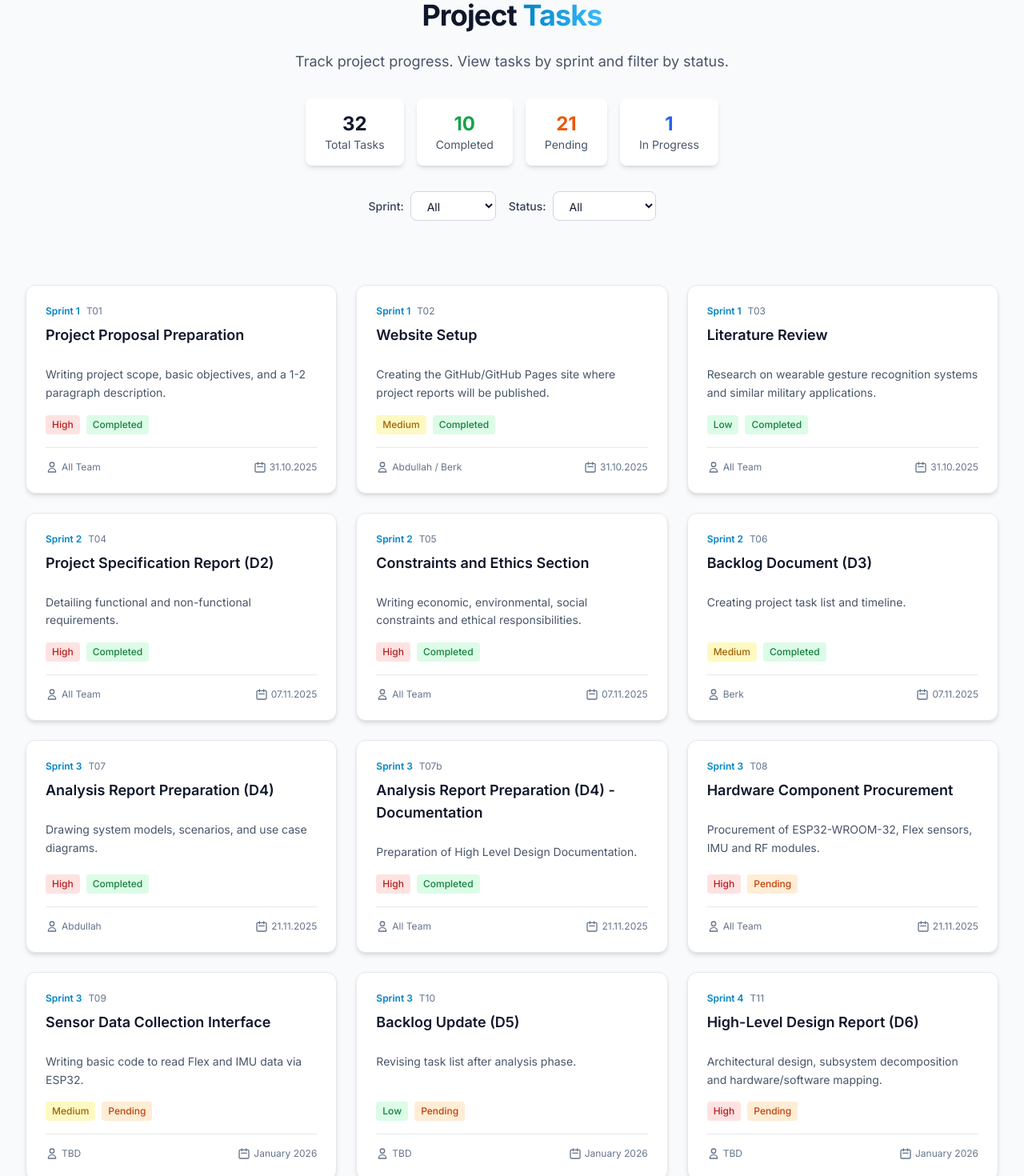
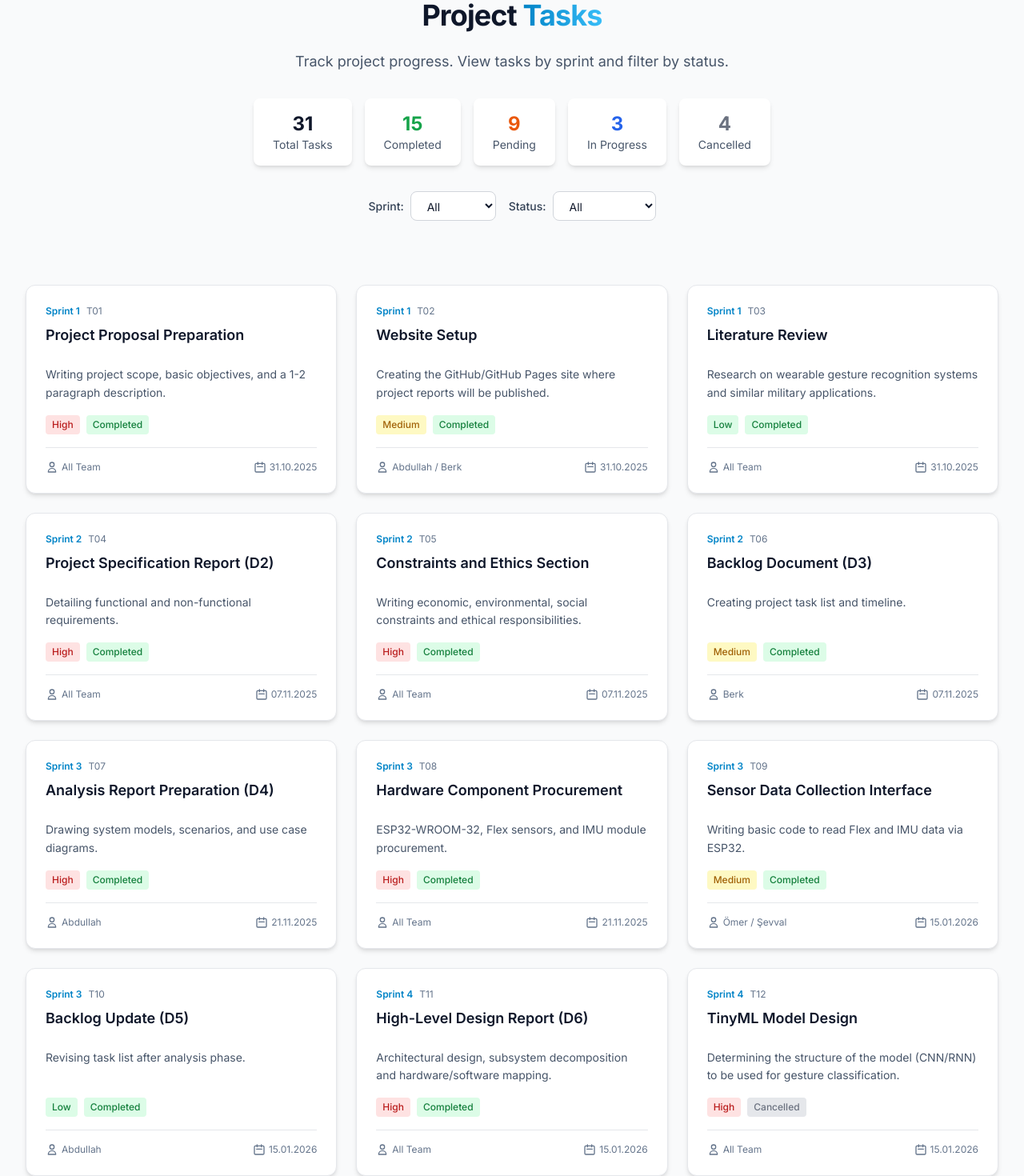
Before and after one commit to ILTER-AKKE/website, a React (Vite) app: page / in a window 1280 px wide. Shown: the part 8020-9490 px from the top of the page at 80% size. Built offline with nearby package versions, Linux system fonts and the light colour scheme.

Commit message:
Finalize backlog and update UI statuses

```diff
--- a/src/data/todos.js
+++ b/src/data/todos.js
@@ -71,9 +71,9 @@ export const todos = [
   },
   {
     sprint: 'Sprint 3',
-    id: 'T07b',
-    title: 'Analysis Report Preparation (D4) - Documentation',
-    description: 'Preparation of High Level Design Documentation.',
+    id: 'T08',
+    title: 'Hardware Component Procurement',
+    description: 'ESP32-WROOM-32, Flex sensors, and IMU module procurement.',
     responsible: 'All Team',
     priority: 'High',
     dueDate: '21.11.2025',
@@ -81,103 +81,93 @@ export const todos = [
   },
   {
     sprint: 'Sprint 3',
-    id: 'T08',
-    title: 'Hardware Component Procurement',
-    description: 'Procurement of ESP32-WROOM-32, Flex sensors, IMU and RF modules.',
-    responsible: 'All Team',
-    priority: 'High',
-    dueDate: '21.11.2025',
-    status: 'Pending'
-  },
-  {
-    sprint: 'Sprint 3',
     id: 'T09',
     title: 'Sensor Data Collection Interface',
     description: 'Writing basic code to read Flex and IMU data via ESP32.',
-    responsible: 'TBD',
+    responsible: 'Ömer / Şevval',
     priority: 'Medium',
-    dueDate: 'January 2026',
-    status: 'Pending'
+    dueDate: '15.01.2026',
+    status: 'Completed'
   },
   {
     sprint: 'Sprint 3',
     id: 'T10',
     title: 'Backlog Update (D5)',
     description: 'Revising task list after analysis phase.',
-    responsible: 'TBD',
+    responsible: 'Abdullah',
     priority: 'Low',
-    dueDate: 'January 2026',
-    status: 'Pending'
+    dueDate: '15.01.2026',
+    status: 'Completed'
   },
   {
     sprint: 'Sprint 4',
     id: 'T11',
     title: 'High-Level Design Report (D6)',
     description: 'Architectural design, subsystem decomposition and hardware/software mapping.',
-    responsible: 'TBD',
+    responsible: 'All Team',
     priority: 'High',
-    dueDate: 'January 2026',
-    status: 'Pending'
+    dueDate: '15.01.2026',
+    status: 'Completed'
   },
   {
     sprint: 'Sprint 4',
     id: 'T12',
     title: 'TinyML Model Design',
     description: 'Determining the structure of the model (CNN/RNN) to be used for gesture classification.',
-    responsible: 'TBD',
+    responsible: 'All Team',
     priority: 'High',
-    dueDate: 'January 2026',
-    status: 'Pending'
+    dueDate: '15.01.2026',
+    status: 'Cancelled'
   },
   {
     sprint: 'Sprint 4',
     id: 'T13',
     title: 'Audio and RF Module Integration',
     description: 'Testing audio playback via DFPlayer Mini and data transmission via RF.',
-    responsible: 'TBD',
+    responsible: 'All Team',
     priority: 'High',
-    dueDate: 'January 2026',
-    status: 'Pending'
+    dueDate: '15.01.2026',
+    status: 'Cancelled'
   },
   {
     sprint: 'Sprint 4',
     id: 'T14',
     title: 'Backlog Update (D7)',
     description: 'Planning for implementation phase after design.',
-    responsible: 'TBD',
+    responsible: 'Berk',
     priority: 'Low',
-    dueDate: 'January 2026',
-    status: 'Pending'
+    dueDate: '15.01.2026',
+    status: 'Completed'
   },
   {
     sprint: 'Sprint 5',
     id: 'T15',
     title: 'Prototype Assembly',
     description: 'Physical mounting of sensors and circuit components on the glove.',
-    responsible: 'TBD',
+    responsible: 'All Team',
     priority: 'High',
-    dueDate: 'January 2026',
-    status: 'Pending'
+    dueDate: '15.01.2026',
+    status: 'Cancelled'
   },
   {
     sprint: 'Sprint 5',
     id: 'T16',
     title: 'Final Presentation and Demo (D8)',
     description: 'Live testing of the system and preparation of poster/presentation materials.',
-    responsible: 'TBD',
+    responsible: 'All Team',
     priority: 'High',
-    dueDate: 'January 2026',
-    status: 'Pending'
+    dueDate: '15.01.2026',
+    status: 'Completed'
   },
   {
     sprint: 'Sprint 5',
     id: 'T17',
     title: 'Error Tests and Calibration',
     description: 'Optimizing sensor calibration data for different hand sizes.',
-    responsible: 'TBD',
+    responsible: 'Ömer / Şevval',
     priority: 'Medium',
-    dueDate: 'January 2026',
-    status: 'Pending'
+    dueDate: '15.01.2026',
+    status: 'Cancelled'
   },
   {
     sprint: 'Sprint 6',
@@ -214,10 +204,10 @@ export const todos = [
     id: 'T21',
     title: 'Sensor Data Acquisition (Flex & IMU)',
     description: 'Finalizing the embedded C++ code for reading normalized data at 200Hz.',
-    responsible: 'TBD',
+    responsible: 'Abdullah / Berk',
     priority: 'High',
     dueDate: '27.03.2026',
-    status: 'Pending'
+    status: 'In Progress'
   },
   {
     sprint: 'Sprint 7',
@@ -234,7 +224,7 @@ export const todos = [
     id: 'T23',
     title: 'Gesture Data Collection',
     description: 'Recording sensor data for the 5 prototype gestures to build the dataset.',
-    responsible: 'TBD',
+    responsible: 'All Team',
     priority: 'High',
     dueDate: '15.04.2026',
     status: 'Pending'
@@ -244,7 +234,7 @@ export const todos = [
     id: 'T24',
     title: 'TinyML Model Training',
     description: 'Developing and training the gesture classification model using the collected dataset.',
-    responsible: 'TBD',
+    responsible: 'Abdullah / Berk',
     priority: 'High',
     dueDate: '15.04.2026',
     status: 'Pending'
@@ -264,17 +254,17 @@ export const todos = [
     id: 'T26',
     title: 'ESP-NOW Protocol Integration',
     description: 'Implementing the digital trigger communication between the glove and the receiver unit.',
-    responsible: 'TBD',
+    responsible: 'Şevval',
     priority: 'High',
     dueDate: '30.04.2026',
-    status: 'Pending'
+    status: 'In Progress'
   },
   {
     sprint: 'Sprint 8',
     id: 'T27',
     title: 'Audio Module & Potentiometer Setup',
     description: 'Interfacing DFPlayer via UART and implementing volume control on the receiver.',
-    responsible: 'TBD',
+    responsible: 'Şevval',
     priority: 'High',
     dueDate: '30.04.2026',
     status: 'Pending'
@@ -314,7 +304,7 @@ export const todos = [
     id: 'T31',
     title: 'Poster Preparation for Exhibition',
     description: 'Designing the poster for the Young Minds New Ideas competition.',
-    responsible: 'TBD',
+    responsible: 'All Team',
     priority: 'Medium',
     dueDate: '15.05.2026',
     status: 'Pending'
--- a/src/hooks/useScrollSpy.js
+++ b/src/hooks/useScrollSpy.js
@@ -6,11 +6,23 @@ export const useScrollSpy = (sectionIds) => {
   useEffect(() => {
     const observer = new IntersectionObserver(
       (entries) => {
-        entries.forEach((entry) => {
-          if (entry.isIntersecting) {
-            setActiveSection(entry.target.id)
+        const visible = entries.filter((e) => e.isIntersecting)
+        if (visible.length === 0) return
+
+        // Pick the "most visible" section to avoid flapping between overlapping sections.
+        const best = visible.reduce((acc, cur) => {
+          if (!acc) return cur
+
+          if (cur.intersectionRatio !== acc.intersectionRatio) {
+            return cur.intersectionRatio > acc.intersectionRatio ? cur : acc
           }
-        })
+
+          const curTop = cur.boundingClientRect?.top ?? 0
+          const accTop = acc.boundingClientRect?.top ?? 0
+          return curTop > accTop ? cur : acc
+        }, null)
+
+        if (best?.target?.id) setActiveSection(best.target.id)
       },
       {
         threshold: 0.3,
--- a/src/sections/TodoSection.jsx
+++ b/src/sections/TodoSection.jsx
@@ -8,7 +8,7 @@ const TodoSection = () => {
   const [selectedSprint, setSelectedSprint] = useState('All')
   const [selectedStatus, setSelectedStatus] = useState('All')
   const sprints = ['All', ...getUniqueSprints()]
-  const statuses = ['All', 'Completed', 'In Progress', 'Pending']
+  const statuses = ['All', 'Completed', 'In Progress', 'Pending', 'Cancelled']
 
   const getPriorityColor = (priority) => {
     switch (priority) {
@@ -31,6 +31,8 @@ const TodoSection = () => {
         return 'bg-blue-100 dark:bg-blue-900/30 text-blue-700 dark:text-blue-300'
       case 'Pending':
         return 'bg-orange-100 dark:bg-orange-900/30 text-orange-700 dark:text-orange-300'
+      case 'Cancelled':
+        return 'bg-gray-200 dark:bg-gray-800 text-gray-500 dark:text-gray-400'
       default:
         return 'bg-gray-100 dark:bg-gray-800 text-gray-700 dark:text-gray-300'
     }
@@ -66,7 +68,8 @@ const TodoSection = () => {
     total: todos.length,
     completed: getTodosByStatus('Completed').length,
     inProgress: getTodosByStatus('In Progress').length,
-    pending: getTodosByStatus('Pending').length
+    pending: getTodosByStatus('Pending').length,
+    cancelled: getTodosByStatus('Cancelled').length
   }
 
   return (
@@ -137,6 +140,16 @@ const TodoSection = () => {
             >
               <div className="text-2xl font-bold text-blue-600 dark:text-blue-400">{stats.inProgress}</div>
               <div className="text-sm text-dark-600 dark:text-dark-400">In Progress</div>
+            </motion.div>
+            <motion.div
+              initial={{ opacity: 0, scale: 0.8 }}
+              whileInView={{ opacity: 1, scale: 1 }}
+              viewport={{ once: true }}
+              transition={{ delay: 0.4 }}
+              className="bg-white dark:bg-dark-900 rounded-lg px-6 py-4 shadow-md"
+            >
+              <div className="text-2xl font-bold text-gray-500 dark:text-gray-400">{stats.cancelled}</div>
+              <div className="text-sm text-dark-600 dark:text-dark-400">Cancelled</div>
             </motion.div>
           </div>
 
```
Also changed, not shown: TODO.csv.
